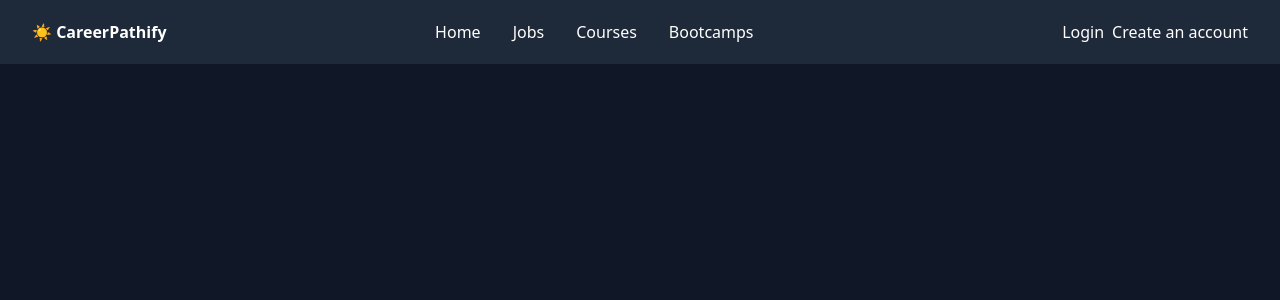
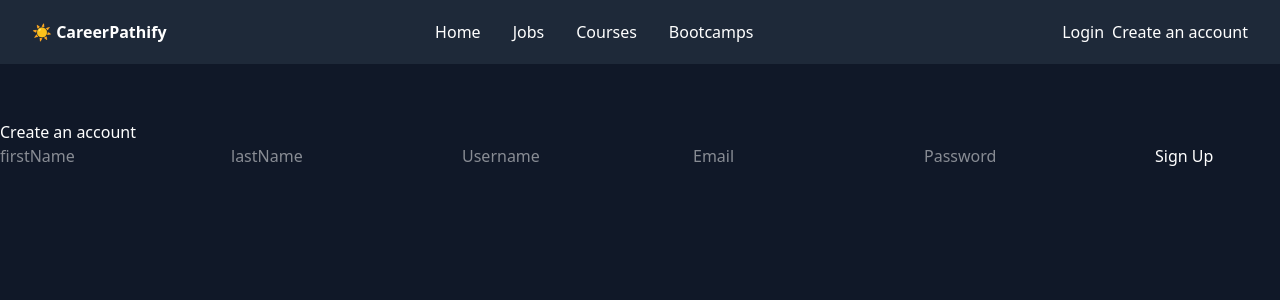
Before and after one commit to JoudKhalidAlosaimi/path-to-your-career-frontend, a React (Vite) app: page /register in a window 1280 px wide. Shown: the top 300 px of the page. Built offline with nearby package versions, Linux system fonts and the light colour scheme.

Commit message:
fixed the owner field required issue

```diff
--- a/src/App.jsx
+++ b/src/App.jsx
@@ -42,7 +42,7 @@ function App() {
         <Route path='/profile' element={<UserProfile user={user}/>} />
 
         <Route path='/home' element={<HomePage/>}/>
-        <Route path='/jobs' element={<JobIndex/>}/>
+        <Route path='/jobs' element={<JobIndex user={user}/>}/>
         <Route path='/courses' element={<CourseIndex/>}/>
         <Route path='/bootcamps' element={<BootcampIndex/>}/>
       </Routes>
--- a/src/components/Auth/Register.jsx
+++ b/src/components/Auth/Register.jsx
@@ -28,7 +28,7 @@ export default function Register() {
     }
 
     return (
-        <form onSubmit={handleSubmit}>
+        <form onSubmit={handleSubmit} className='pt-30'>
             <h2>Create an account</h2>
             <input placeholder='firstName' value={firstName} onChange={e => setFirstName(e.target.value)} />
             <input placeholder='lastName' value={lastName} onChange={e => setLastName(e.target.value)} />
--- a/src/components/JobIndex/JobIndex.jsx
+++ b/src/components/JobIndex/JobIndex.jsx
@@ -2,7 +2,7 @@ import { useEffect, useState } from 'react'
 import axios from 'axios'
 import { authRequest, getUserFromToken, clearTokens } from "../../lib/auth"
 
-function JobIndex() {
+function JobIndex({user}) {
     // TODO
     // make a axios call to our backend(using get)
     // save it in state
@@ -24,7 +24,8 @@ function JobIndex() {
     async function handleApplication(jobId) {
         const ApplicationData = {
             job : jobId,
-            status : "Applied"
+            status : "Applied",
+            owner : user.user_id
         }
         const response = await authRequest({method: 'post', url: 'http://127.0.0.1:8000/api/applications/', data: ApplicationData})
         // https://stackoverflow.com/questions/55823296/reactjs-prevstate-in-the-new-usestate-react-hook
@@ -39,7 +40,8 @@ function JobIndex() {
 
     async function handleApplicationStatusChange(e,jobId,applicationId) {
         const ApplicationStatusUpdate = {
-            status : e.target.value
+            status : e.target.value,
+            owner : user.user_id
         }
         const response = await authRequest({method: 'put', url :`http://127.0.0.1:8000/api/applications/${applicationId}/`, data :ApplicationStatusUpdate})
         setApplication(prevState => ({
```
